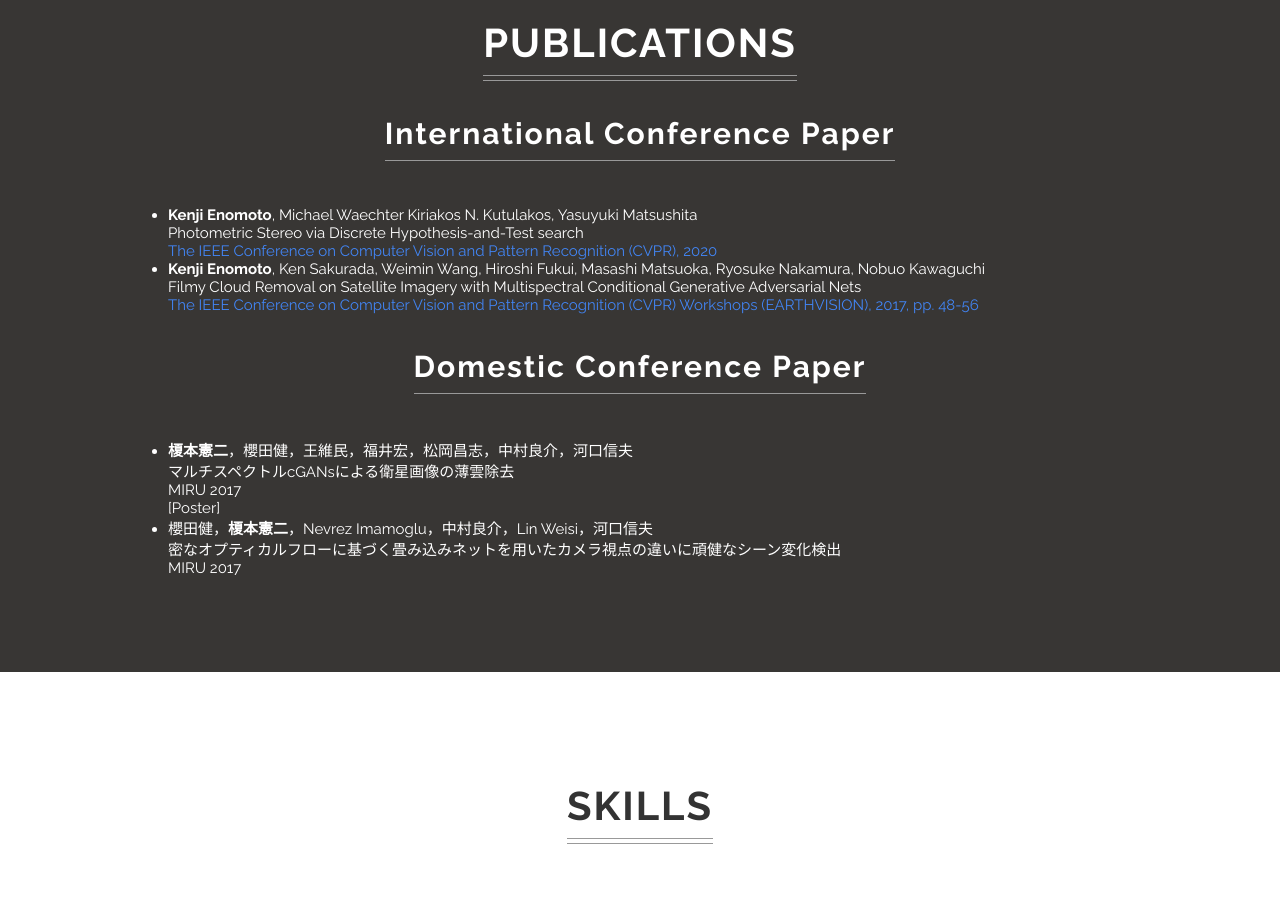
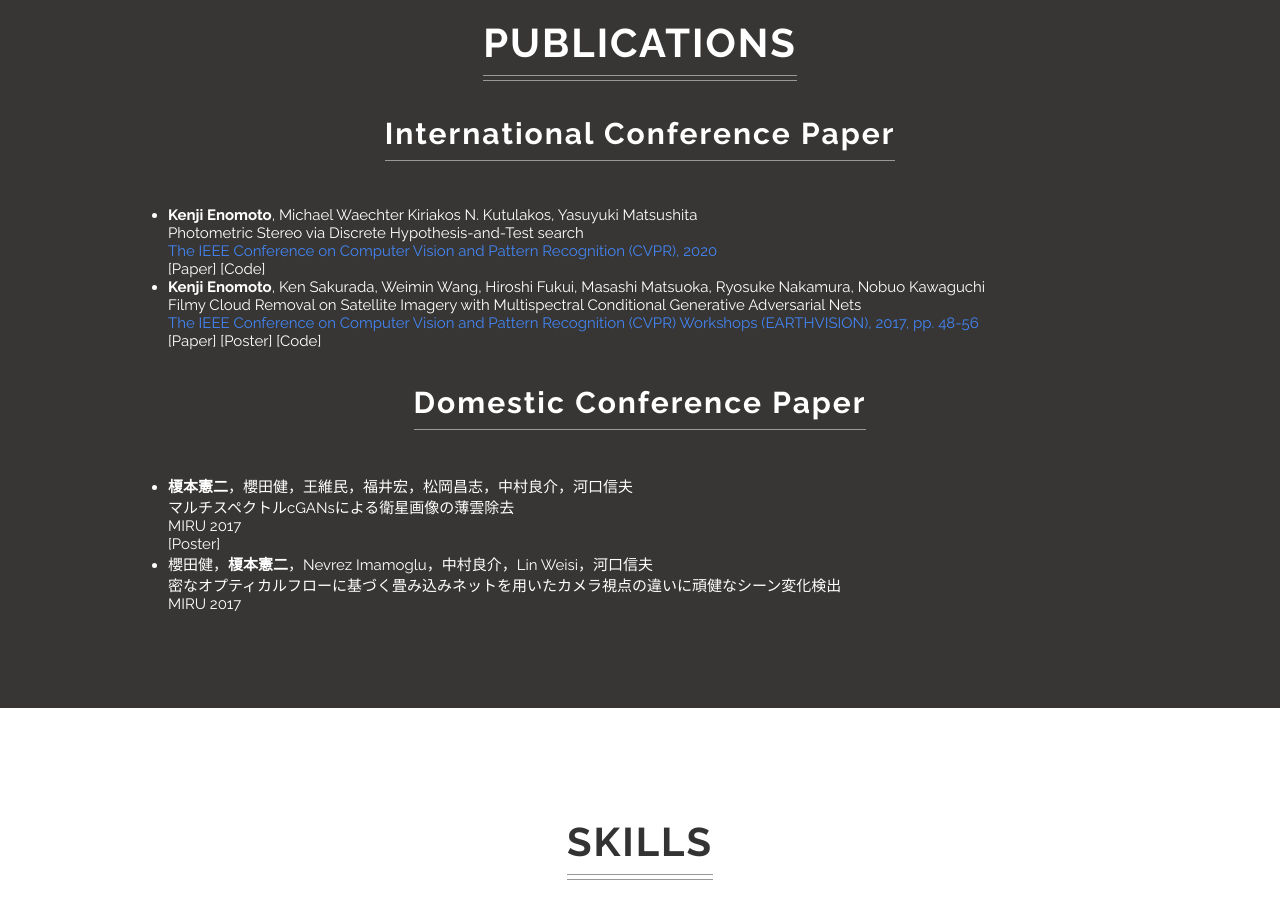
Before and after one commit to enomotokenji/enomotokenji.github.io, a Jekyll site: the page index.html, which Jekyll copies as it is, in a window 1280 px wide and 900 px high, scrolled down 1894 px. Built offline with Jekyll 4.4.1, drawn with Linux system fonts in a browser that asks for light colours; nearby versions of some CDN libraries.

Commit message:
updated pubs

```diff
--- a/index.html
+++ b/index.html
@@ -103,15 +103,16 @@
                         <div class="pub-d-author"><strong>Kenji Enomoto</strong>, Michael Waechter Kiriakos N. Kutulakos, Yasuyuki Matsushita
                         <div class="pub-d-title">Photometric Stereo via Discrete Hypothesis-and-Test search
                         <div class="pub-conference">The IEEE Conference on Computer Vision and Pattern Recognition (<a href="http://cvpr2020.thecvf.com/" class="link">CVPR</a>), 2020</div>
-                        <!--<a href="publications/cvprw2017/cvprw2017_paper.pdf" target="_blank" class="button button-ghost">Paper</a>
-                        <a href="publications/cvprw2017/cvprw2017_poster.pdf" target="_blank" class="button button-ghost">Poster</a>-->
+                        <a href="http://www-infobiz.ist.osaka-u.ac.jp/wp-content/uploads/2020/04/enomoto2020photometric.pdf" target="_blank" class="link">[Paper]</a>
+                        <a href="https://github.com/enomotokenji/hat-search-ps-cvpr2020" target="_blank" class="link">[Code]</a>
                     </li>
                     <li>
                         <div class="pub-d-author"><strong>Kenji Enomoto</strong>, Ken Sakurada, Weimin Wang, Hiroshi Fukui, Masashi Matsuoka, Ryosuke Nakamura, Nobuo Kawaguchi
                         <div class="pub-d-title">Filmy Cloud Removal on Satellite Imagery with Multispectral Conditional Generative Adversarial Nets
                         <div class="pub-conference">The IEEE Conference on Computer Vision and Pattern Recognition (<a href="http://cvpr2017.thecvf.com/" class="link">CVPR</a>) Workshops (<a href="https://www.grss-ieee.org/earthvision2017/" class="link">EARTHVISION</a>), 2017, pp. 48-56</div>
-                        <!--<a href="publications/cvprw2017/cvprw2017_paper.pdf" target="_blank" class="button button-ghost">Paper</a>
-                        <a href="publications/cvprw2017/cvprw2017_poster.pdf" target="_blank" class="button button-ghost">Poster</a>-->
+                        <a href="publications/cvprw2017/cvprw2017_paper.pdf" target="_blank" class="link">[Paper]</a>
+                        <a href="publications/cvprw2017/cvprw2017_poster.pdf" target="_blank" class="link">[Poster]</a>
+                        <a href="https://github.com/enomotokenji/mcgan-cvprw2017-pytorch" target="_blank" class="link">[Code]</a>
                     </li>
                 </ul>
             </div>
```
